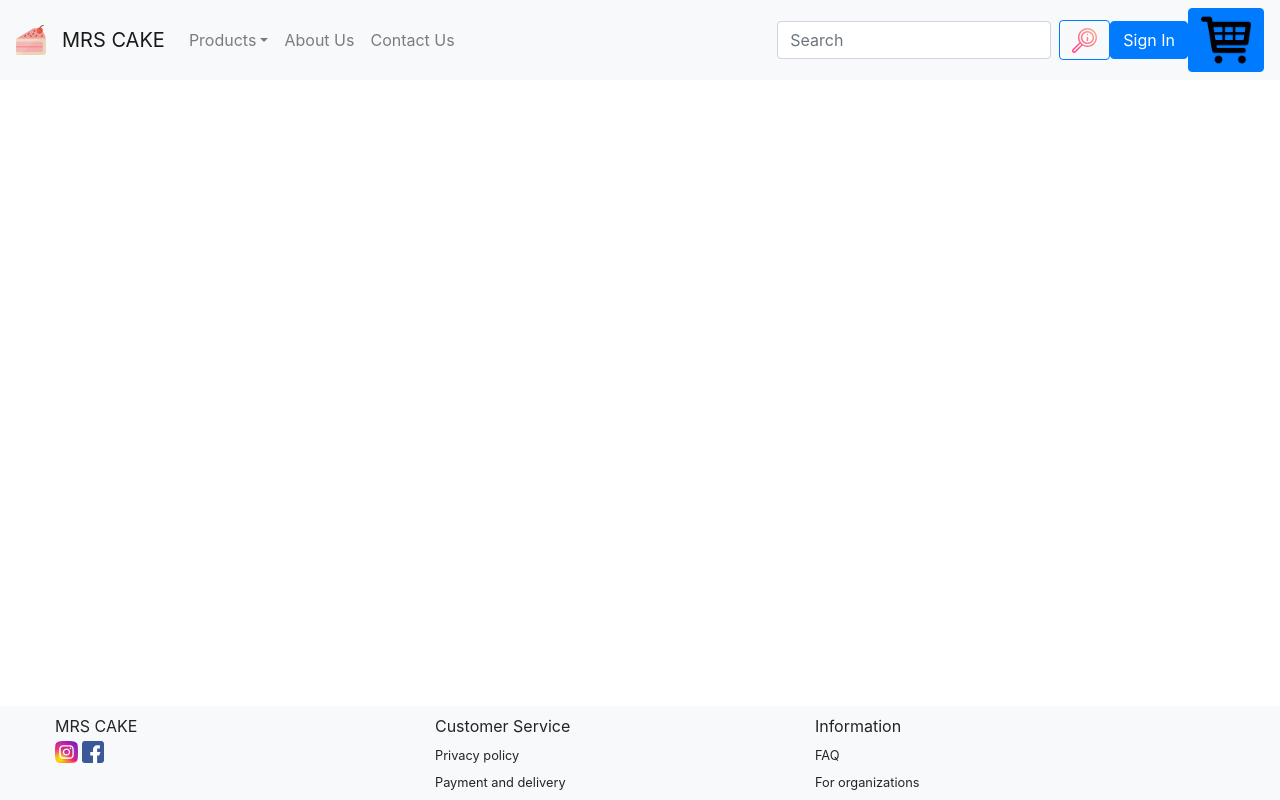
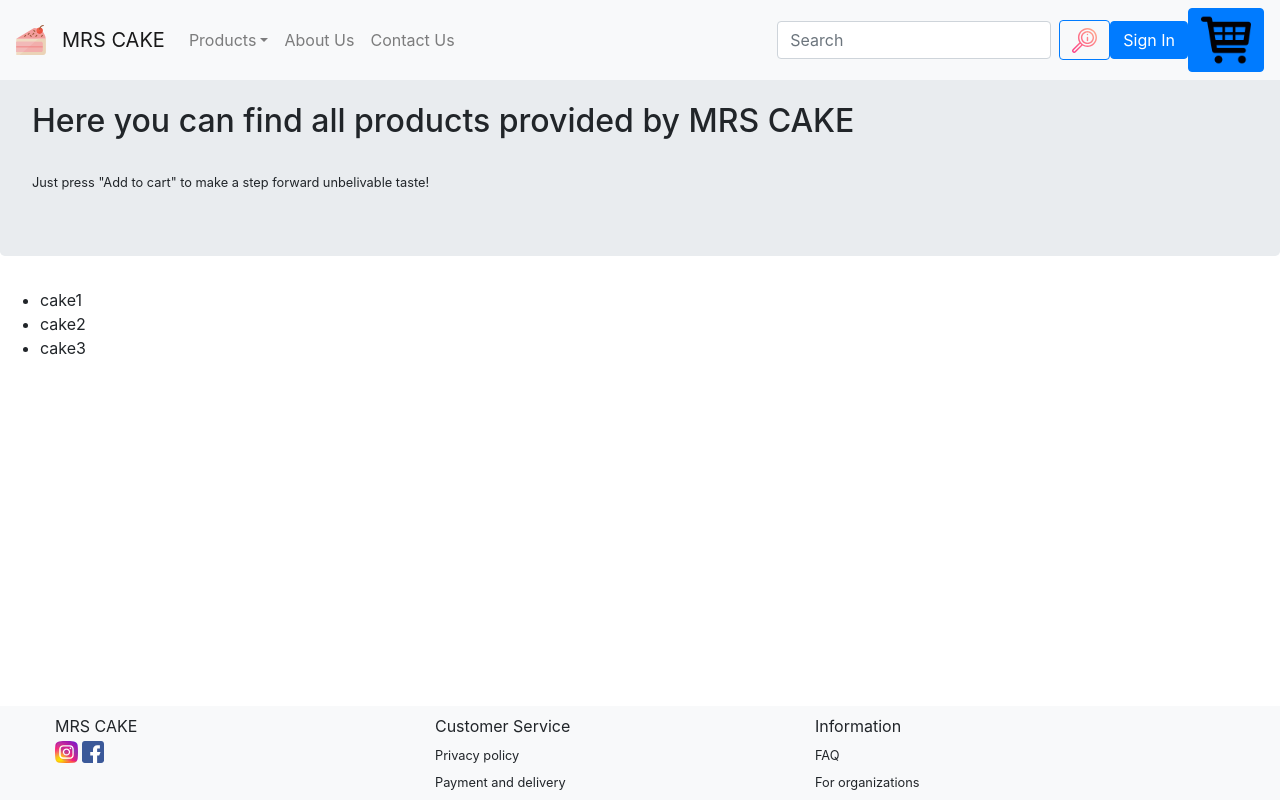
Before and after one commit to Alina-dev-front/Mrs_Cake, a React (Create React App) app in the folder mrscake/: page /productpage in a window 1280 px wide. Built offline with nearby package versions, Linux system fonts and the light colour scheme.

Commit message:
create product page

```diff
--- a/mrscake/src/App.js
+++ b/mrscake/src/App.js
@@ -7,7 +7,7 @@ import {BakeryRegistration} from './components/BakeryRegistration';
 import shoppingCart from './components/shoppingCart';
 import AboutUs from './components/AboutUs';
 import ContactUs from './components/ContactUs';
-
+import ShowProductList from './components/ProductPage';
 import './App.css';
 
 
@@ -21,11 +21,10 @@ function App() {
         <Route path="/contactus" component={ContactUs} />
         <Route path="/signin" component={SignIn} />
         <Route path="/signup" component={SignUp} />
-        <Route path="/shoppingcart" component={shoppingCart}/>
-
+        <Route path="/shoppingcart" component={shoppingCart} />
+        <Route path="/productpage" component={ShowProductList} />
       </Switch>
     </BrowserRouter>
-
     );
   }
 
--- a/mrscake/src/components/Footer.jsx
+++ b/mrscake/src/components/Footer.jsx
@@ -8,20 +8,20 @@ function FooterPage() {
     return (
             <Navbar bg="light" variant="light" className="fixed-bottom">
                 <Container>
-                <div class="row">
-                    <div class="column"><div>
+                <div className="row">
+                    <div className="column"><div>
                         <div>MRS CAKE</div>
                         <div>
                             <img src={insta} alt="Contact us on Instagram" className="footer-img" />
                             <img src={facebook_sign} alt="Contact us on Facebook" className="footer-img" />
                         </div>
                     </div></div>
-                    <div class="column">
+                    <div className="column">
                         <div margin-bottom="10%" >Customer Service</div>
                         <p>Privacy policy</p>
                         <p>Payment and delivery</p>
                     </div>
-                    <div class="column">
+                    <div className="column">
                         <div>Information</div>
                         <p>FAQ</p>
                         <p>For organizations</p>
--- a/mrscake/src/components/NavBar.jsx
+++ b/mrscake/src/components/NavBar.jsx
@@ -73,7 +73,7 @@ function NavBar() {
     ))}
   </div>
   <NavDropdown.Divider />
-        <NavDropdown.Item>Show all products</NavDropdown.Item>
+        <NavDropdown.Item href="/productpage">Show all products</NavDropdown.Item>
   </NavDropdown>
     <Nav.Link href="/aboutus">About Us</Nav.Link>
     <Nav.Link href="/contactus">Contact Us</Nav.Link>
--- /dev/null
+++ b/mrscake/src/components/ProductPage.css
@@ -0,0 +1,4 @@
+.jumbotron {
+    padding-top: 8% !important;
+    height: 80% !important;
+}
--- /dev/null
+++ b/mrscake/src/components/ProductPage.jsx
@@ -0,0 +1,31 @@
+import React from 'react';
+import { Jumbotron } from 'react-bootstrap';
+import './ProductPage.css';
+
+function createProductList() {
+    const productList = ["cake1", "cake2", "cake3"];
+    return (
+        <ul>
+            {productList.map((value, index) => {
+                return <li key={index}>{value}</li>
+            })}
+        </ul>
+    );
+}
+
+function ShowProductList() {
+    return (
+        <React.Fragment>
+            <Jumbotron class="jumbotron">
+                <h2>Here you can find all products provided by MRS CAKE</h2>
+                <p>
+                    Just press "Add to cart" to make a step forward unbelivable taste!
+                </p>
+            </Jumbotron>
+            <div>{createProductList()}</div>
+        </React.Fragment>
+    );
+}
+
+
+export default ShowProductList;
--- a/mrscake/src/index.js
+++ b/mrscake/src/index.js
@@ -11,7 +11,6 @@ import FooterPage from './components/Footer';
 ReactDOM.render(
   <React.StrictMode>
     <NavBar />
-
     <App />
     <FooterPage />
   </React.StrictMode>,
```
Also changed, not shown: mrscake/src/components/AboutUs.jsx (line endings or trailing spaces), mrscake/src/components/shoppingCart.jsx (line endings or trailing spaces).
